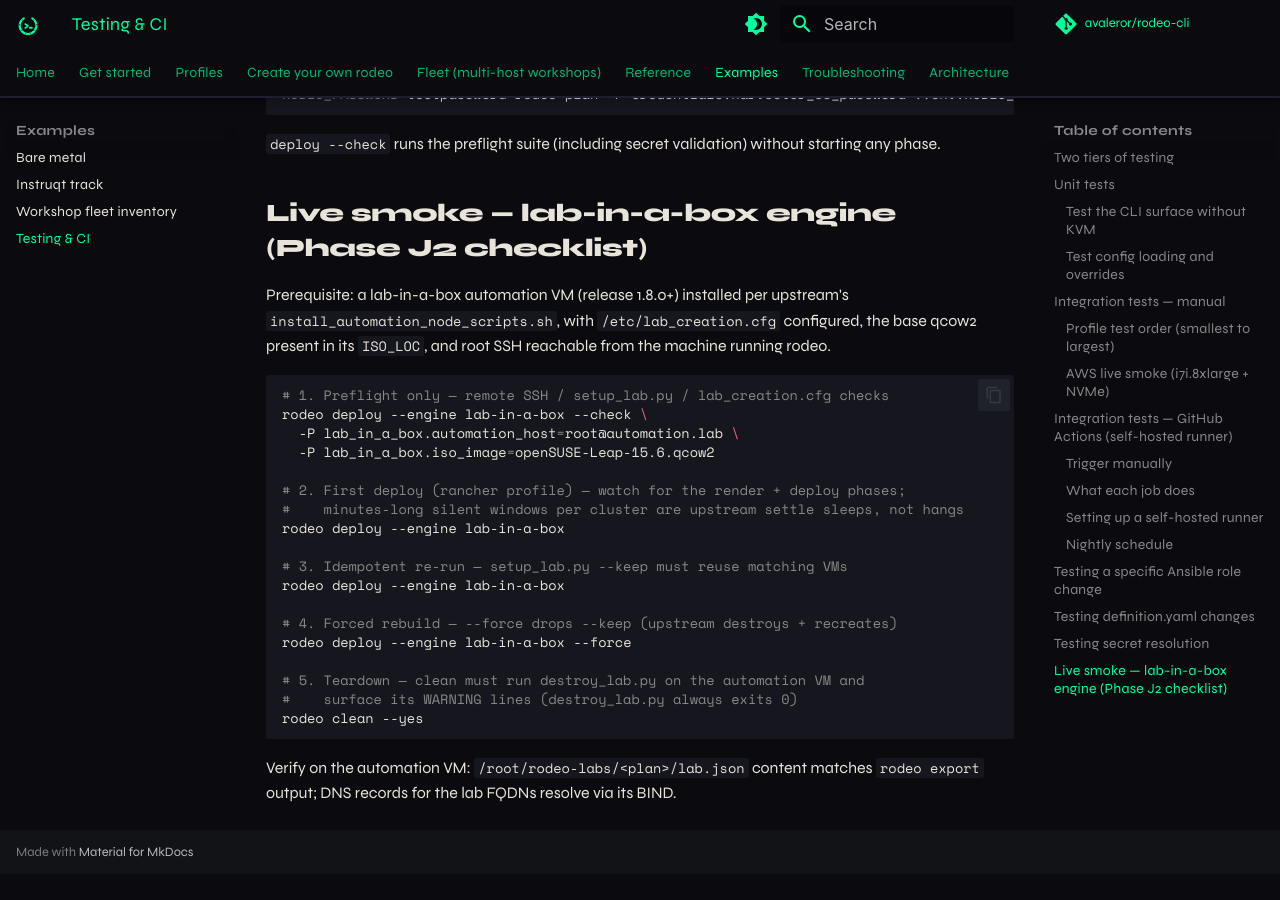
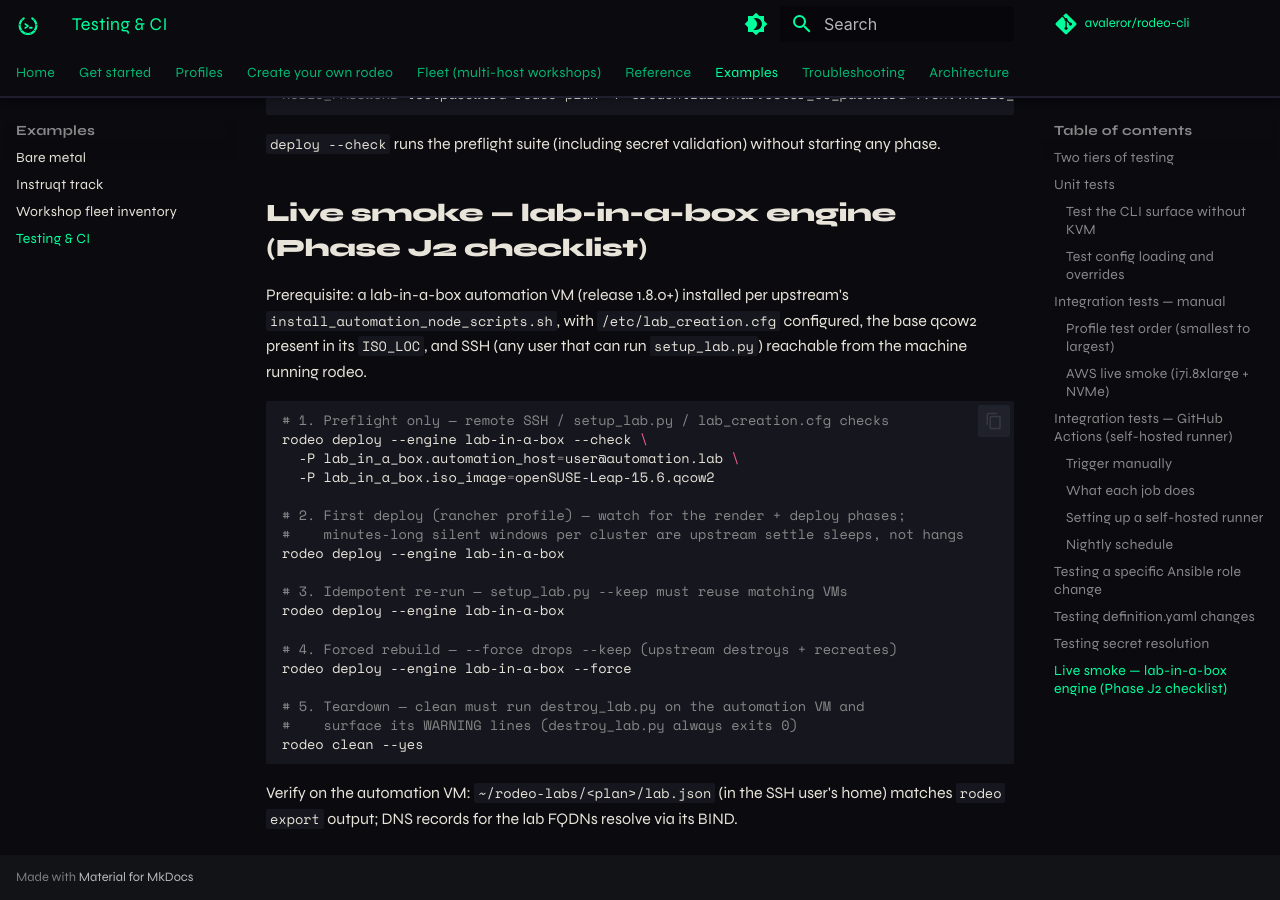
Before and after one commit to avaleror/rodeo-cli, an MkDocs documentation site: the page built from docs/examples/testing.md, in a window 1280 px wide and 900 px high, scrolled down 5139 px. Built offline with MkDocs 1.6.1 and Material for MkDocs 9.7.7, drawn with Linux system fonts in a browser that asks for light colours; comment, search, counter and statistics services are not loaded; before the commit the page ends 6013 px from its top, so only the background shows below that.

Commit message:
fix(engine): lab-in-a-box remote_dir defaults to the SSH user's home
lab-in-a-box does not require root on the automation VM, so the default
lab.json drop location is now rodeo-labs/<plan> relative to whatever user
lab_in_a_box.automation_host names (~/rodeo-labs/<plan>, mirroring rodeo's
local labs root) instead of the root-only /root/rodeo-labs/<plan>.
ssh/scp/setup_lab.py all resolve relative paths against the remote home;
an absolute remote_dir override still works unchanged. Docs and examples
drop the root@ assumption.

````diff
--- a/docs/examples/testing.md
+++ b/docs/examples/testing.md
@@ -206,13 +206,13 @@ RODEO_PASSWORD=testpassword rodeo plan -P credentials.harvester_os_password=??en
 
 Prerequisite: a lab-in-a-box automation VM (release 1.8.0+) installed per
 upstream's `install_automation_node_scripts.sh`, with `/etc/lab_creation.cfg`
-configured, the base qcow2 present in its `ISO_LOC`, and root SSH reachable
-from the machine running rodeo.
+configured, the base qcow2 present in its `ISO_LOC`, and SSH (any user that
+can run `setup_lab.py`) reachable from the machine running rodeo.
 
 ```bash
 # 1. Preflight only — remote SSH / setup_lab.py / lab_creation.cfg checks
 rodeo deploy --engine lab-in-a-box --check \
-  -P lab_in_a_box.automation_host=root@automation.lab \
+  -P lab_in_a_box.automation_host=user@automation.lab \
   -P lab_in_a_box.iso_image=openSUSE-Leap-15.6.qcow2
 
 # 2. First deploy (rancher profile) — watch for the render + deploy phases;
@@ -230,6 +230,6 @@ rodeo deploy --engine lab-in-a-box --force
 rodeo clean --yes
 ```
 
-Verify on the automation VM: `/root/rodeo-labs/<plan>/lab.json` content
-matches `rodeo export` output; DNS records for the lab FQDNs resolve via its
-BIND.
+Verify on the automation VM: `~/rodeo-labs/<plan>/lab.json` (in the SSH
+user's home) matches `rodeo export` output; DNS records for the lab FQDNs
+resolve via its BIND.
````
Also changed, not shown: docs/reference/plan.md (+3 -2 lines), 3 other files.
